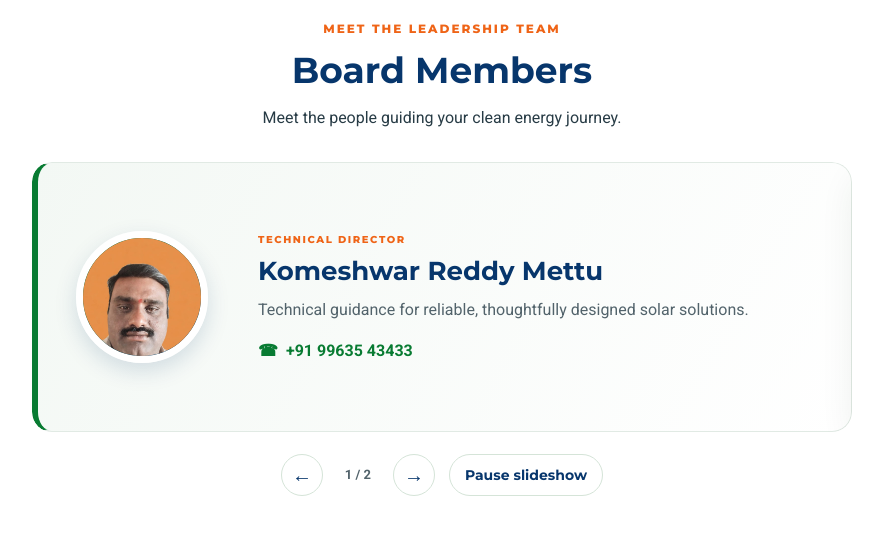
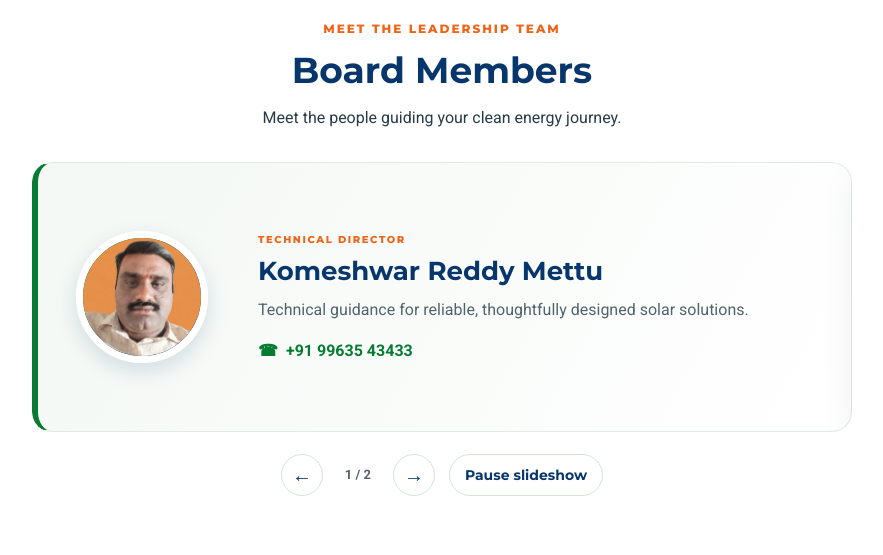
Before and after one commit to wexditest/mettu_anannya_solar, a Django app: page / in a window 1280 px wide. Shown: the part 4000-4555 px from the top of the page, without its empty margins (198-1081 px from the left). Run offline with Django 4.2, Linux system fonts and the light colour scheme.

Commit message:
Fix director profile photo framing
Co-authored-by: Copilot <223556219+Copilot@users.noreply.github.com>

```diff
--- a/static/css/style.css
+++ b/static/css/style.css
@@ -40,7 +40,7 @@ footer a:hover,.contact-info a:hover{text-decoration:underline}
 .board-track{display:flex;transition:transform .65s cubic-bezier(.22,.7,.25,1)}
 .board-card{flex:0 0 100%;min-height:270px;display:grid;grid-template-columns:150px 1fr;align-items:center;gap:32px;padding:38px;background:linear-gradient(120deg,#f3f8f4,#fff);border:1px solid #e1eae4;border-left:6px solid var(--green);border-radius:20px;box-shadow:0 14px 35px #163a2012}
 .board-avatar{width:132px;height:132px;overflow:hidden;border:7px solid #fff;border-radius:50%;background:linear-gradient(145deg,var(--green),var(--blue));box-shadow:0 8px 22px #07366c26}
-.board-avatar img{display:block;width:100%;height:100%;object-fit:cover;object-position:center 42%;transform:scale(1.3)}
+.board-avatar img{display:block;width:100%;height:100%;object-fit:cover;object-position:center 38%}
 .board-details .service-kicker{margin-bottom:9px}
 .board-details h3{margin:0 0 10px;color:var(--blue);font-size:26px}
 .board-details>p:not(.service-kicker){margin:0 0 18px;color:#52636b;line-height:1.6}
```
Also changed, not shown: static/images/profile/ashwini.jpeg, static/images/profile/komeshwar.jpeg.
